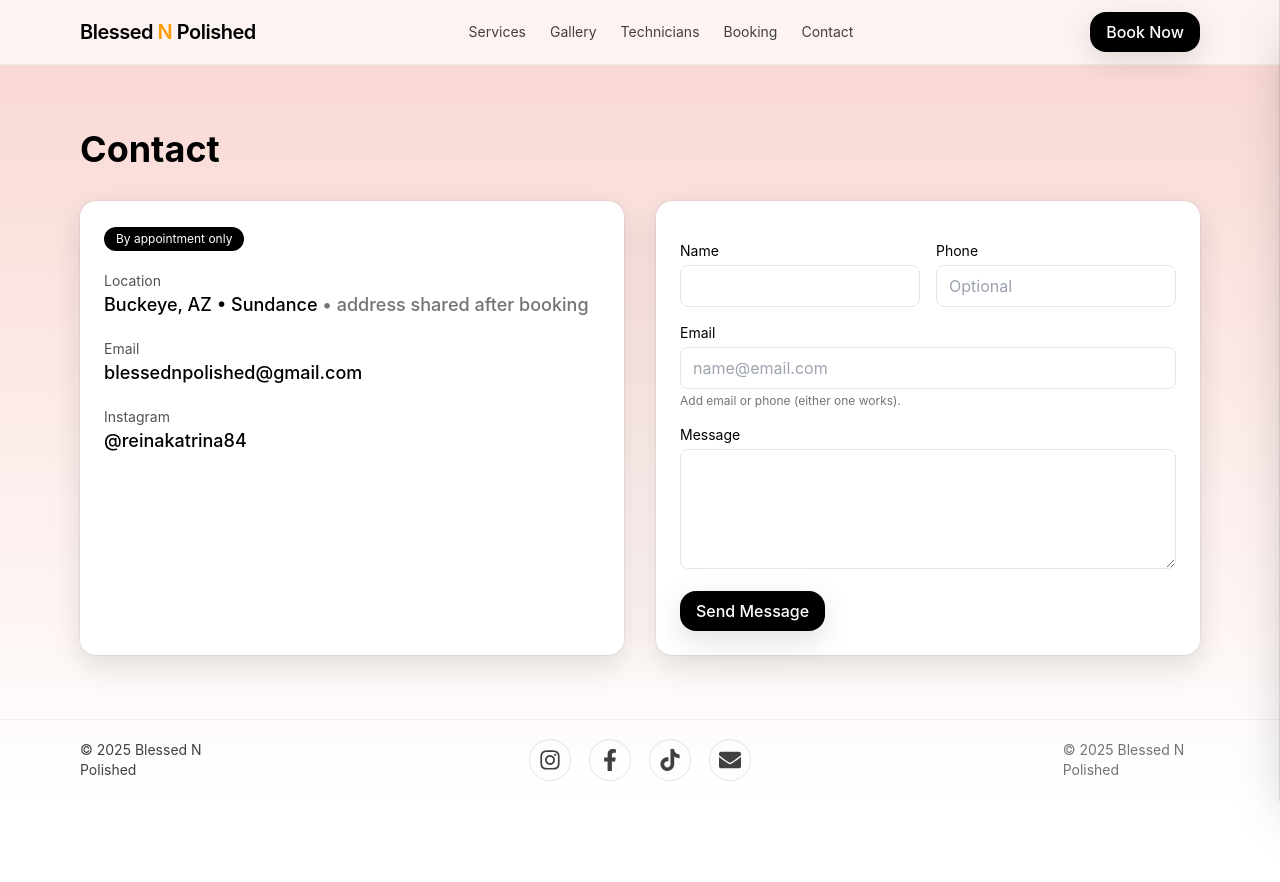
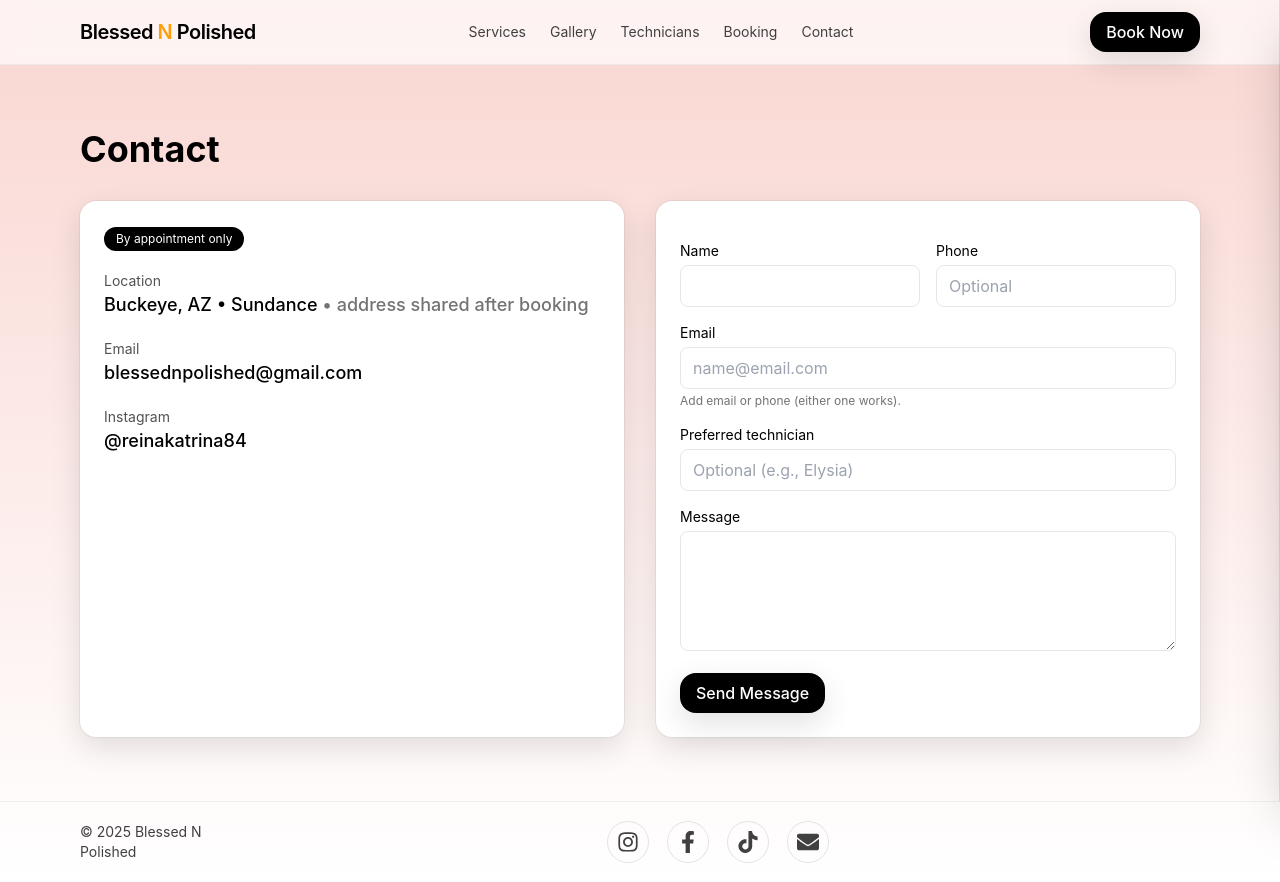
Before and after one commit to blessednpolished602/blessednpolished, a React (Vite) app: page /#/contact in a window 1280 px wide. Before the commit the page ends 800 px from the top, so only its background shows below. Built offline with nearby package versions, Linux system fonts and the light colour scheme; no server answers; the database is empty.

Commit message:
technician contact fix

```diff
--- a/src/components/Footer.jsx
+++ b/src/components/Footer.jsx
@@ -6,7 +6,6 @@ export default function Footer() {
             <div className="mx-auto max-w-6xl px-4 h-20 flex items-center justify-between text-sm text-neutral-700">
                 <p>© {new Date().getFullYear()} Blessed N Polished</p>
                 <SocialLinks className="justify-center" size={22} gap="gap-5" brand={false} />
-                <p className="text-neutral-500">© {new Date().getFullYear()} Blessed N Polished</p>
             </div>
         </footer>
     )
--- a/src/components/HomeTechnicians.jsx
+++ b/src/components/HomeTechnicians.jsx
@@ -73,7 +73,7 @@ export default function HomeTechnicians({ showViewAll }) {
 
                                     {/* Social links are anchors; now they’re NOT nested in a Link */}
                                     <div className="mt-3">
-                                        <SocialLinks className="mt-3" size={18} gap="gap-2" fallback="none" socials={t.socials} />
+                                        <SocialLinks className="mt-3" size={18} gap="gap-2" fallback="none" socials={t.socials} emailAsContact={true} contactQuery={{ tech: t.name, source: "tech-card" }} />
                                     </div>
 
                                     <div className="mt-4 flex gap-3">
--- a/src/components/SocialLinks.jsx
+++ b/src/components/SocialLinks.jsx
@@ -15,6 +15,10 @@ export default function SocialLinks({
     brand = false,
     links,      // optional advanced override (array)
     socials,    // <-- use this for technician cards
+    // NEW: make envelope go to /contact instead of mailto:
+    emailAsContact = false,
+    contactPath = "/contact",
+    contactQuery = {},         // e.g. { tech: "Alyssa", source: "tech-card" }
 }) {
     const defaultLinks = [
         { label: "Instagram", type: "external", Icon: FaInstagram, href: "https://www.instagram.com/reinakatrina84/", color: "#E1306C" },
@@ -23,18 +27,25 @@ export default function SocialLinks({
         { label: "Contact", type: "internal", Icon: FaEnvelope, to: "/contact", color: "#6B7280" },
     ];
 
+    const qs = new URLSearchParams(contactQuery).toString();
+    const contactHref = qs ? `${contactPath}?${qs}` : contactPath;
+
     // Map simple socials object -> link array
     const mappedFromSocials = socials
         ? [
             socials.instagram && { label: "Instagram", type: "external", Icon: FaInstagram, href: socials.instagram, color: "#E1306C" },
             socials.facebook && { label: "Facebook", type: "external", Icon: FaFacebookF, href: socials.facebook, color: "#1877F2" },
             socials.tiktok && { label: "TikTok", type: "external", Icon: SiTiktok, href: socials.tiktok, color: "#000000" },
-            socials.website && { label: "Website", type: "external", Icon: FaEnvelope, href: socials.website, color: "#6B7280" },
-            socials.email && { label: "Email", type: "external", Icon: FaEnvelope, href: `mailto:${socials.email}`, color: "#6B7280" },
+            // (optional) website uses globe icon
+            socials.website && { label: "Website", type: "external", Icon: FaGlobe, href: socials.website, color: "#6B7280" },
+            // Email -> Contact page (internal) if emailAsContact, else mailto:
+            socials.email &&
+            (emailAsContact
+                ? { label: "Contact", type: "internal", Icon: FaEnvelope, to: contactHref, color: "#6B7280" }
+                : { label: "Email", type: "external", Icon: FaEnvelope, href: `mailto:${socials.email}`, color: "#6B7280" }),
         ].filter(Boolean)
         : null;
 
-    // Only use a prop if it has items; otherwise fall back
     const hasCustom = Array.isArray(links) && links.length > 0;
     const hasMapped = Array.isArray(mappedFromSocials) && mappedFromSocials.length > 0;
     const finalLinks = hasCustom ? links : (hasMapped ? mappedFromSocials : defaultLinks);
@@ -45,15 +56,12 @@ export default function SocialLinks({
         "hover:-translate-y-0.5 focus:outline-none focus-visible:ring focus-visible:ring-black/10";
 
     return (
-        <nav
-            aria-label="Social media"
-            className={`flex items-center justify-center w-full ${gap} ${className}`}
-        >
+        <nav aria-label="Social media" className={`flex items-center justify-center w-full ${gap} ${className}`}>
             {finalLinks.map(({ label, type, Icon, href, to, color }) =>
                 type === "external" ? (
                     <a
                         key={label}
-                        href={href}
+                        href={/^(https?:|mailto:)/i.test(href) ? href : `https://${href}`}
                         target="_blank"
                         rel="noopener noreferrer"
                         aria-label={label}
--- a/src/pages/ContactPage.jsx
+++ b/src/pages/ContactPage.jsx
@@ -1,4 +1,6 @@
-import { useState, useRef } from "react";
+// src/pages/ContactPage.jsx
+import { useState, useRef, useEffect } from "react";
+import { useSearchParams } from "react-router-dom";
 import { db } from "../lib/firebase";
 import { addDoc, collection, serverTimestamp } from "firebase/firestore";
 import useSiteSettings from "../hooks/useSiteSettings";
@@ -7,11 +9,26 @@ import emailjs from "@emailjs/browser";
 export default function ContactPage() {
     const s = useSiteSettings();
 
-    const [form, setForm] = useState({ name: "", email: "", phone: "", message: "" });
+    // read ?tech= from URL (e.g., /contact?tech=Elysia)
+    const [params] = useSearchParams();
+    const defaultTech = params.get("tech") || "";
+
+    const [form, setForm] = useState({
+        name: "",
+        email: "",
+        phone: "",
+        message: "",
+        tech: defaultTech, // prefill from URL
+    });
     const [busy, setBusy] = useState(false);
     const [sent, setSent] = useState(false);
     const [err, setErr] = useState("");
     const trap = useRef(null); // honeypot
+
+    // keep tech in sync if the URL changes while on the page
+    useEffect(() => {
+        setForm((f) => ({ ...f, tech: defaultTech }));
+    }, [defaultTech]);
 
     // ---- Public contact info (safe defaults) ----
     const phone = s?.phone || ""; // leave blank to hide phone
@@ -42,7 +59,7 @@ export default function ContactPage() {
                 source: "website",
             });
 
-            // 2) Email via EmailJS
+            // 2) Email via EmailJS (ensure your template has a {{tech}} variable)
             const SERVICE_ID = import.meta.env.VITE_EMAILJS_SERVICE_ID;
             const TEMPLATE_ID = import.meta.env.VITE_EMAILJS_TEMPLATE_ID;
             const PUBLIC_KEY = import.meta.env.VITE_EMAILJS_PUBLIC_KEY;
@@ -56,13 +73,15 @@ export default function ContactPage() {
                     email: form.email || "no-email@site",
                     phone: form.phone || "n/a",
                     message: form.message,
+                    tech: form.tech || "No preference",
                     time: new Date().toLocaleString(),
                 },
                 PUBLIC_KEY
             );
 
             setSent(true);
-            setForm({ name: "", email: "", phone: "", message: "" });
+            // reset but keep defaultTech if they want to send another with same choice
+            setForm({ name: "", email: "", phone: "", message: "", tech: defaultTech });
         } catch (e) {
             console.error(e);
             setErr("Couldn’t send right now. Please try again.");
@@ -176,6 +195,20 @@ export default function ContactPage() {
                                 <p className="text-xs text-neutral-500 mt-1">Add email or phone (either one works).</p>
                             </div>
 
+                            {/* NEW: Preferred technician (prefilled from ?tech=) */}
+                            <div>
+                                <label className="block text-sm mb-1">Preferred technician</label>
+                                <input
+                                    className="w-full border rounded-lg px-3 py-2"
+                                    value={form.tech}
+                                    onChange={(e) => setForm((f) => ({ ...f, tech: e.target.value }))}
+                                    placeholder="Optional (e.g., Elysia)"
+                                />
+                                {/* If you prefer hidden only, keep this instead:
+                <input type="hidden" name="tech" value={form.tech} />
+                */}
+                            </div>
+
                             <div>
                                 <label className="block text-sm mb-1">Message</label>
                                 <textarea
--- a/src/pages/TechnicianDetailPage.jsx
+++ b/src/pages/TechnicianDetailPage.jsx
@@ -5,6 +5,7 @@ import { db } from "../lib/firebase";
 import { doc, onSnapshot } from "firebase/firestore";
 import SocialLinks from "../components/SocialLinks";
 import Lightbox from "../components/Lightbox";
+
 
 export default function TechnicianDetailPage() {
     const { techId } = useParams();
@@ -34,7 +35,14 @@ export default function TechnicianDetailPage() {
                         <p className="mt-4 max-w-2xl text-neutral-700">{tech.bio}</p>
                         <div className="mt-4 flex items-center gap-4">
                             {tech.squareStaffId && <Link to={`/book/${tech.id}`} className="underline text-sm">Book with {tech.name.split(" ")[0]}</Link>}
-                            <SocialLinks socials={tech.socials} fallback="none" />
+                            <SocialLinks
+                                className="mt-3"
+                                size={18}
+                                gap="gap-2"
+                                socials={tech.socials}
+                                emailAsContact={true}
+                                contactQuery={{ tech: tech.name, source: "tech-card" }}
+                            />
                         </div>
                     </div>
                 </div>
--- a/src/pages/TechniciansPage.jsx
+++ b/src/pages/TechniciansPage.jsx
@@ -74,7 +74,7 @@ export default function TechniciansPage() {
 
                                 {/* SocialLinks stays as real <a> tags — no nesting now */}
                                 <div className="mt-3">
-                                    <SocialLinks className="mt-3" size={18} gap="gap-2" fallback="none" socials={t.socials} />
+                                    <SocialLinks className="mt-3" size={18} gap="gap-2" fallback="none" socials={t.socials} emailAsContact={true} contactQuery={{ tech: t.name, source: "tech-card" }} />
                                 </div>
 
                                 <div className="mt-4">
```
